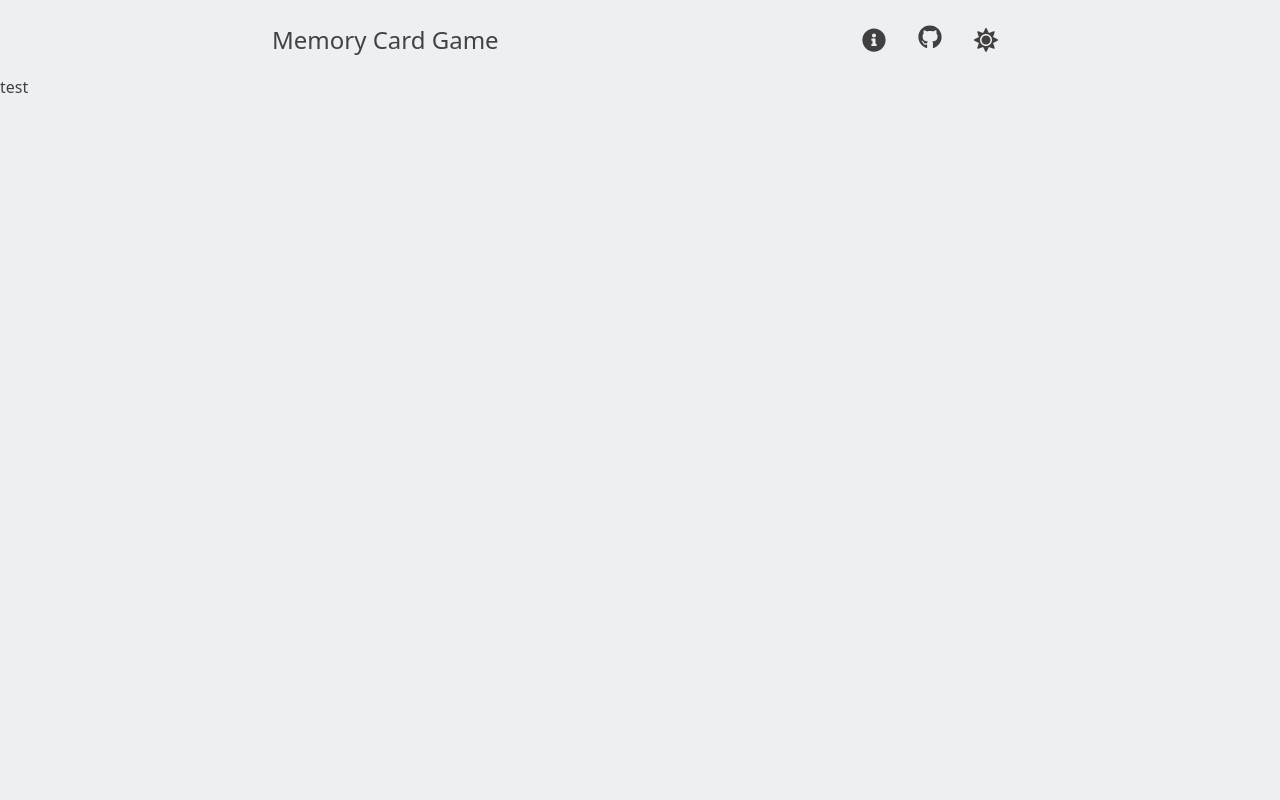
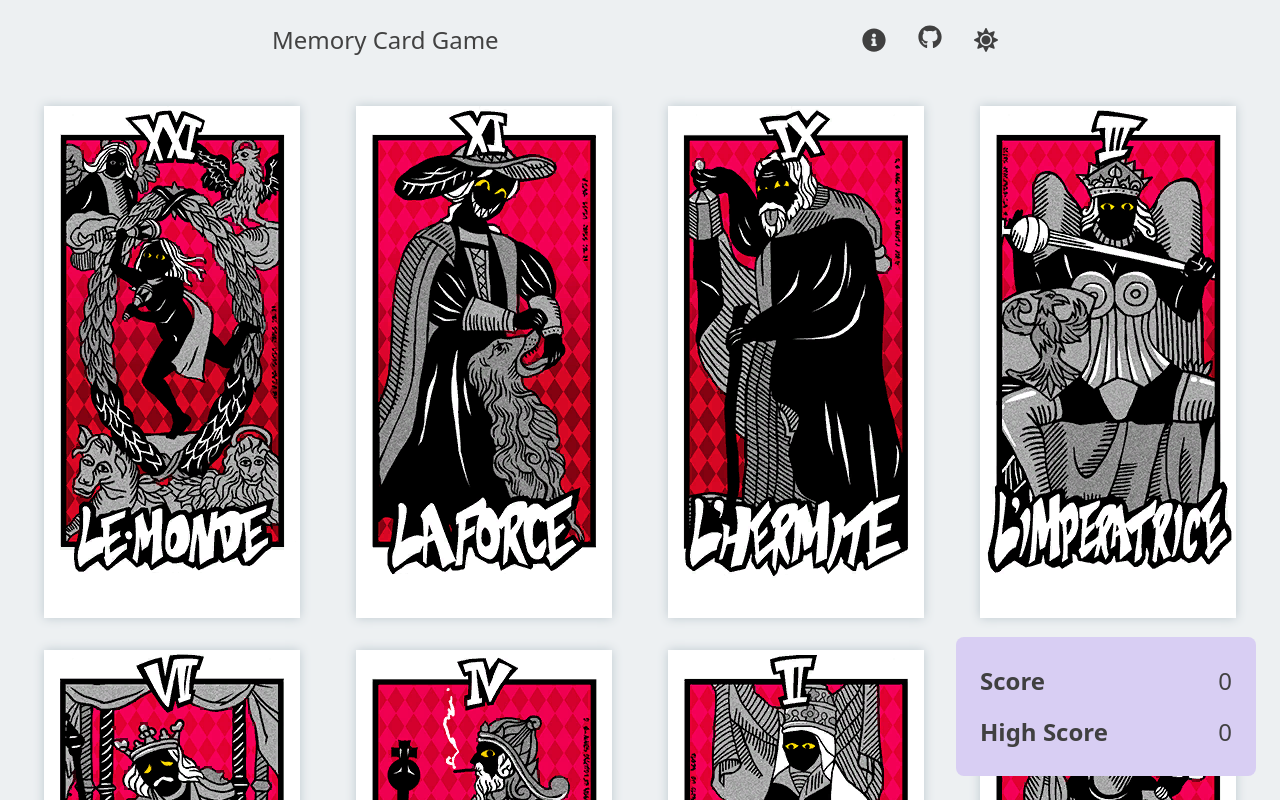
Before and after one commit to AnOrdinaryUsername/Memory-Card-Game, a React (Create React App) app: page / in a window 1280 px wide. Shown: the top 800 px of the page. Built offline with nearby package versions, Linux system fonts and the light colour scheme.

Commit message:
style: Create a functional game

```diff
--- a/src/root/App.jsx
+++ b/src/root/App.jsx
@@ -1,5 +1,6 @@
 import React, { useEffect, useState } from 'react';
-import { Header } from '../components/organisms';
+import { ScoreBoard } from '../components/molecules';
+import { CardDeck, Header } from '../components/organisms';
 import GlobalStyles from './GlobalStyles';
 
 const App = () => {
@@ -14,15 +15,18 @@ const App = () => {
             },
         });
 
+        if (cards.length !== 0) {
             if (cards.hasDuplicates()) {
                 if (score > highScore) {
                     setHighScore(score);
                 }
+                setCards([]);
                 setScore(0);
             } else {
                 setScore((prevScore) => prevScore + 1);
             }
-    }, [cards]);
+        }
+    }, [cards]); // eslint-disable-line react-hooks/exhaustive-deps
 
     const addCardToRecord = ({ target }) => {
         setCards([...cards, target.id]);
@@ -31,9 +35,10 @@ const App = () => {
     return (
         <>
             <GlobalStyles />
-            <Header userScore={score} />
+            <Header />
             <main>
-                <p>test</p>
+                <ScoreBoard score={score} highScore={highScore} />
+                <CardDeck onClick={addCardToRecord} />
             </main>
         </>
     );
```
Lines whose indentation alone changed are shown as unchanged.
